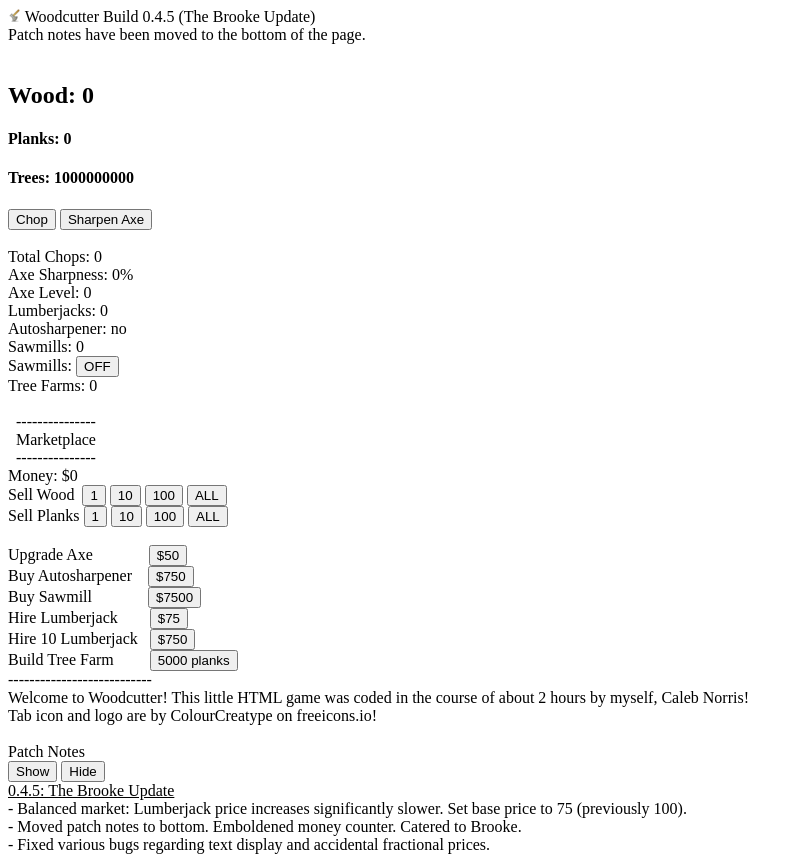
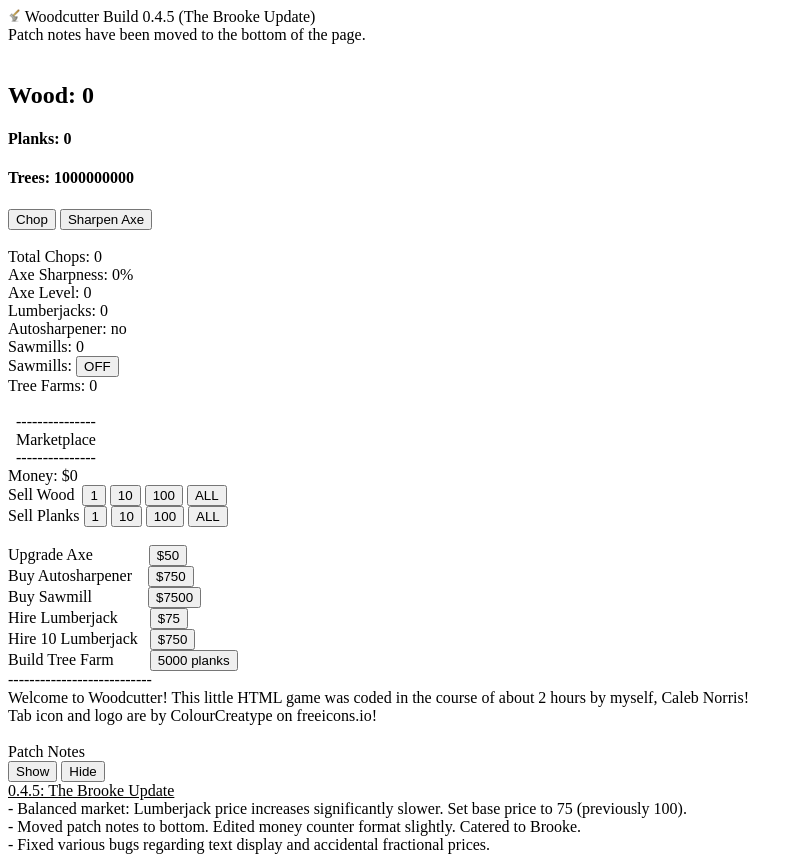
Before and after one commit to arathaen/woodcuttergame, a plain HTML site: page Woodcutter/index.html in a window 1280 px wide. Both pictures are taken after a click on the button "Show". Shown: the whole page, without its empty margins (0-803 px from the left). Drawn offline with Linux system fonts and the light colour scheme.

Commit message:
Add files via upload

```diff
--- a/Woodcutter/index.html
+++ b/Woodcutter/index.html
@@ -454,7 +454,7 @@
                             document.getElementById("patchnotestitle").style.textDecoration = "underline";
                             patchnotes1 = "- Balanced market: Lumberjack price increases significantly slower. Set base price to 75 (previously 100)."
                             document.getElementById("patchnotes1").innerHTML = patchnotes1
-                            patchnotes2 = "- Moved patch notes to bottom. Emboldened money counter. Catered to Brooke."
+                            patchnotes2 = "- Moved patch notes to bottom. Edited money counter format slightly. Catered to Brooke."
                             document.getElementById("patchnotes2").innerHTML = patchnotes2
                             patchnotes3 = "- Fixed various bugs regarding text display and accidental fractional prices."
                             document.getElementById("patchnotes3").innerHTML = patchnotes3
```
